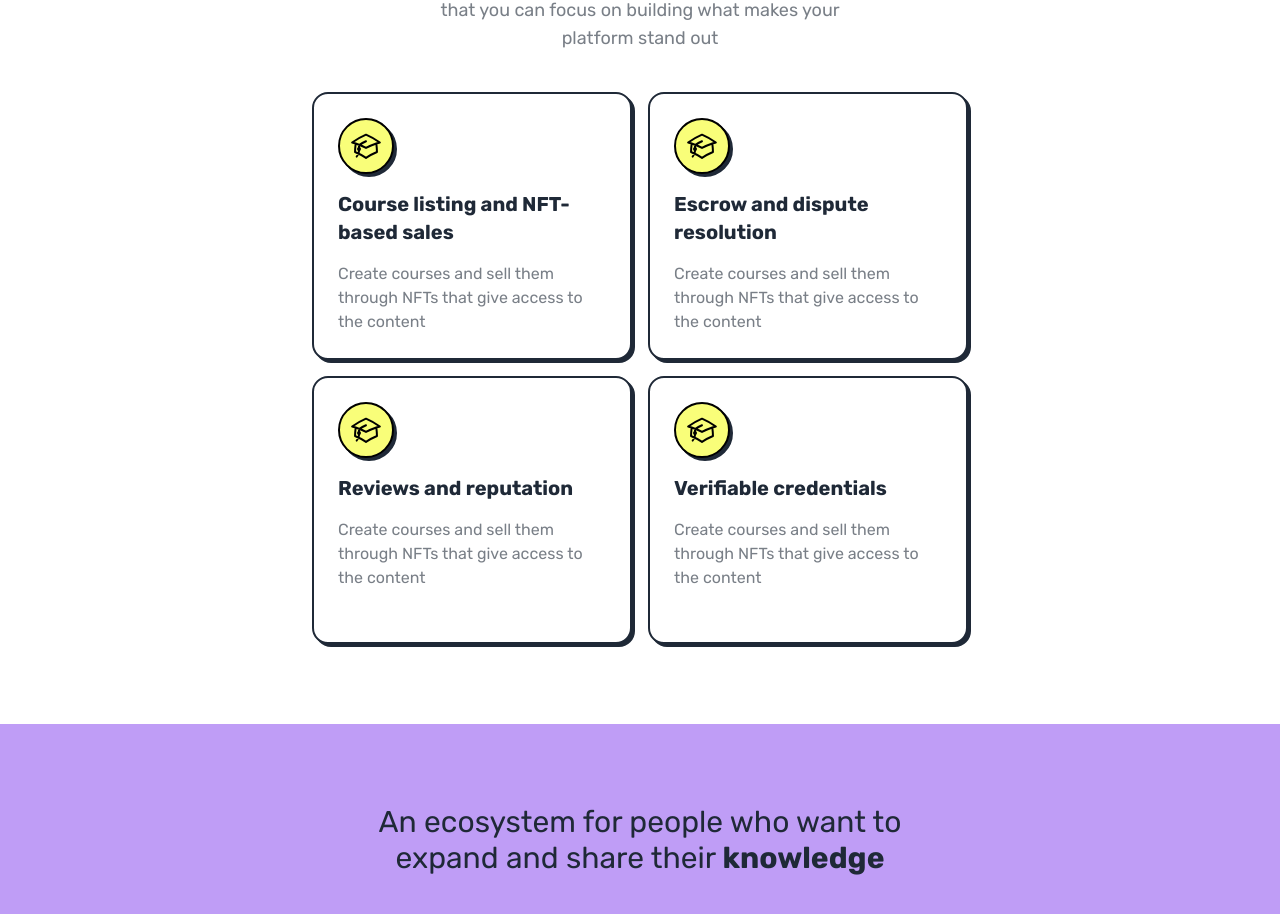
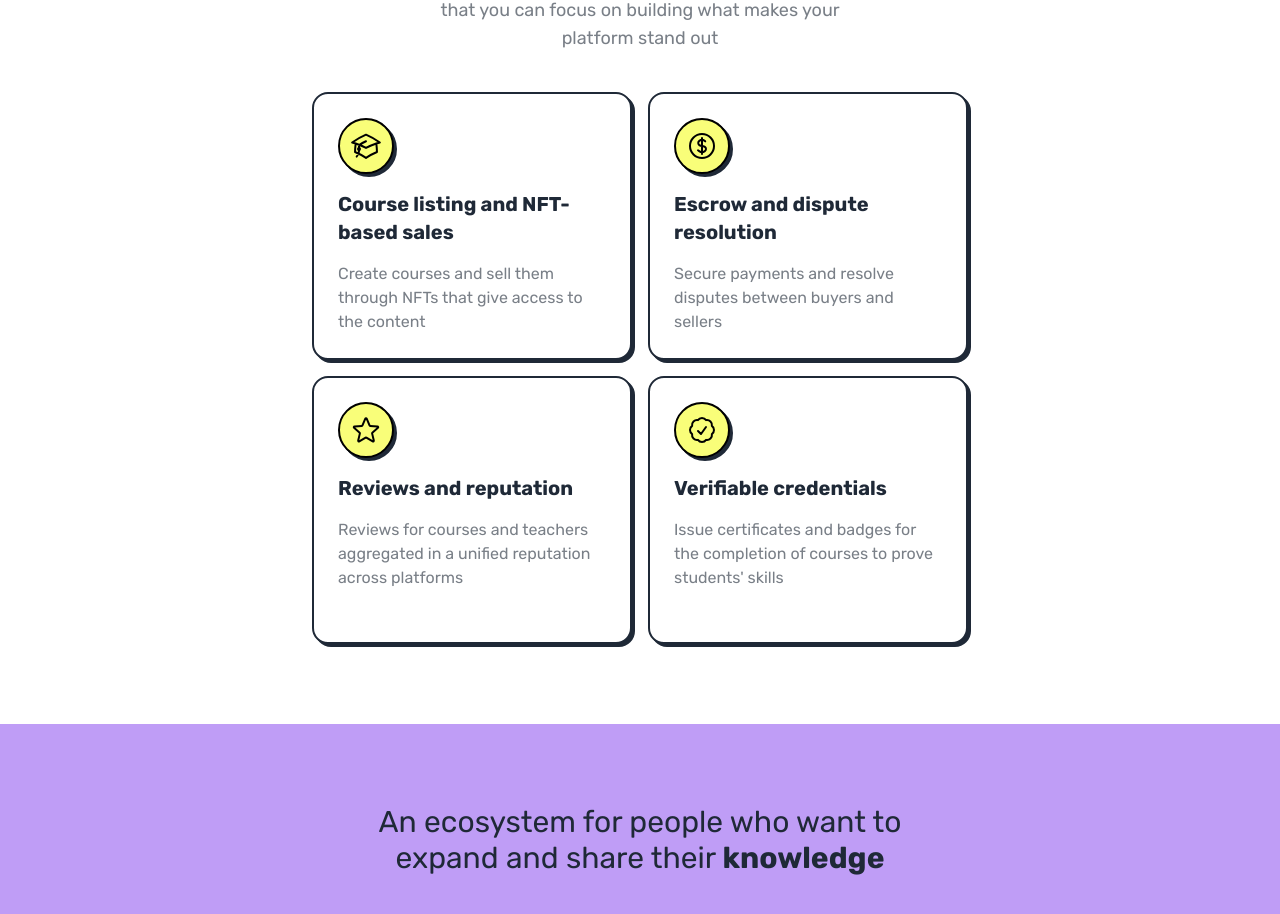
Before and after one commit to mattiapomelli/knowledgelayer-landing, a Next.js app: page / in a window 1280 px wide. Shown: the part 1300-2214 px from the top of the page. Built offline with nearby package versions, Linux system fonts and the light colour scheme; what tailwindcss-radix would draw is missing.

Commit message:
Fix feature cards copy and icons

```diff
--- a/src/components/features-section.tsx
+++ b/src/components/features-section.tsx
@@ -1,4 +1,9 @@
-import { AcademicCapIcon } from "@heroicons/react/24/outline";
+import {
+  AcademicCapIcon,
+  CheckBadgeIcon,
+  CurrencyDollarIcon,
+  StarIcon,
+} from "@heroicons/react/24/outline";
 import { ReactNode } from "react";
 
 import { Container } from "./layout/container";
@@ -35,26 +40,22 @@ export const FeaturesSection = () => {
         <FeatureCard
           icon={<AcademicCapIcon />}
           title="Course listing and NFT-based sales"
-          description="Create courses and sell them through NFTs that give access to the
-        content"
+          description="Create courses and sell them through NFTs that give access to the content"
         />
         <FeatureCard
-          icon={<AcademicCapIcon />}
+          icon={<CurrencyDollarIcon />}
           title="Escrow and dispute resolution"
-          description="Create courses and sell them through NFTs that give access to the
-        content"
+          description="Secure payments and resolve disputes between buyers and sellers"
         />
         <FeatureCard
-          icon={<AcademicCapIcon />}
+          icon={<StarIcon />}
           title="Reviews and reputation"
-          description="Create courses and sell them through NFTs that give access to the
-        content"
+          description="Reviews for courses and teachers aggregated in a unified reputation across platforms"
         />
         <FeatureCard
-          icon={<AcademicCapIcon />}
+          icon={<CheckBadgeIcon />}
           title="Verifiable credentials"
-          description="Create courses and sell them through NFTs that give access to the
-        content"
+          description="Issue certificates and badges for the completion of courses to prove students' skills"
         />
       </div>
     </Container>
```
